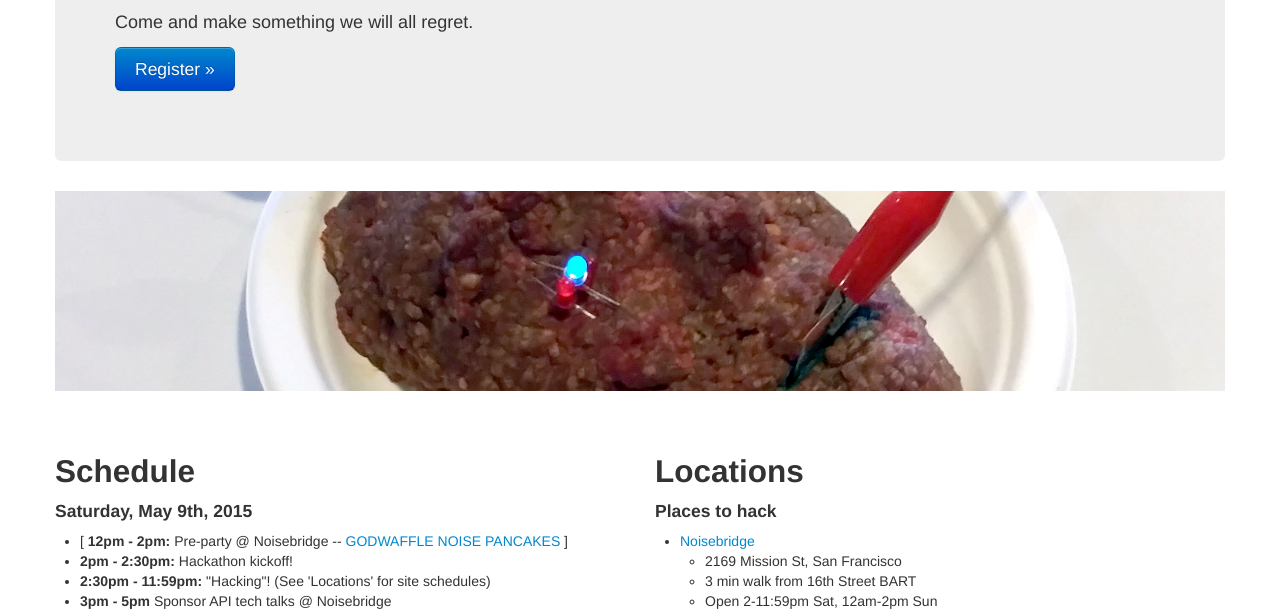
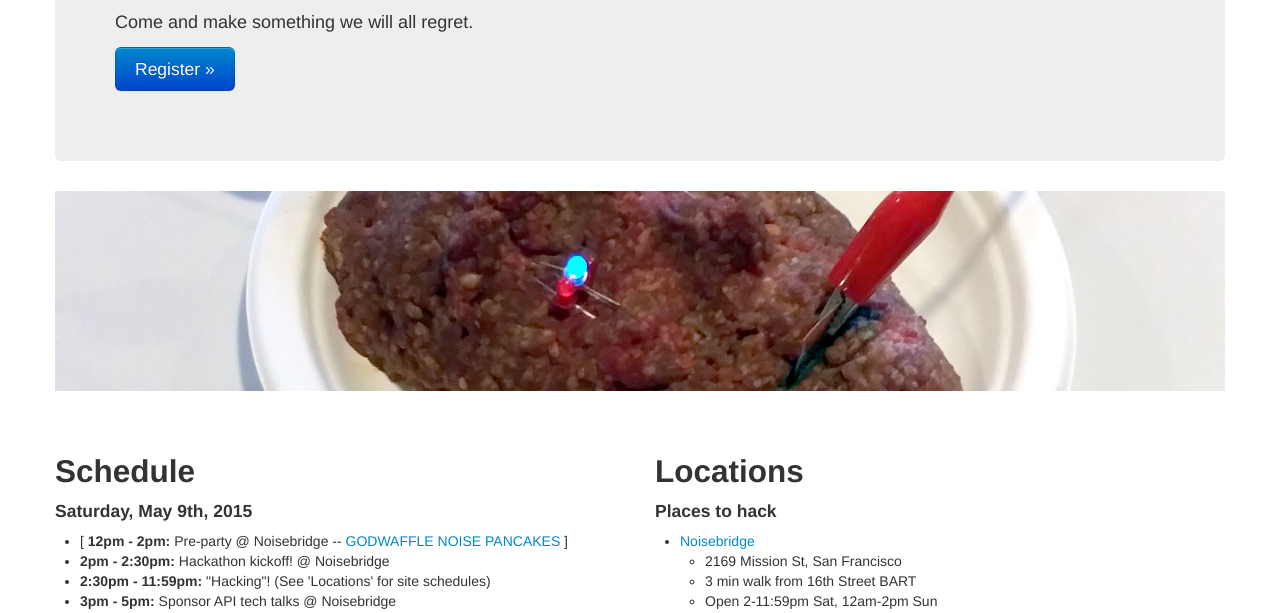
Before and after one commit to stupidhackathon/stupidhackathon.github.io, a website: page index.html in a window 1280 px wide. Shown: the part 323-936 px from the top of the page. Drawn offline with Linux system fonts and the light colour scheme.

Commit message:
added some more characters

```diff
--- a/index.html
+++ b/index.html
@@ -67,9 +67,9 @@
           <h4>Saturday, May 9th, 2015</h4>
           <ul>
             <li>[ <b>12pm - 2pm:</b> Pre-party @ Noisebridge -- <a href="https://www.noisebridge.net/wiki/Godwaffle_9_May_2015">GODWAFFLE NOISE PANCAKES</a> ]</li>
-            <li><b>2pm - 2:30pm:</b> Hackathon kickoff!</li>
+            <li><b>2pm - 2:30pm:</b> Hackathon kickoff! @ Noisebridge</li>
             <li><b>2:30pm - 11:59pm:</b> "Hacking"! (See 'Locations' for site schedules)</li>
-            <li><b>3pm - 5pm</b> Sponsor API tech talks @ Noisebridge</li>
+            <li><b>3pm - 5pm:</b> Sponsor API tech talks @ Noisebridge</li>
           </ul>
           <h4>Sunday, May 10th, 2015</h4>
           <ul>
```
